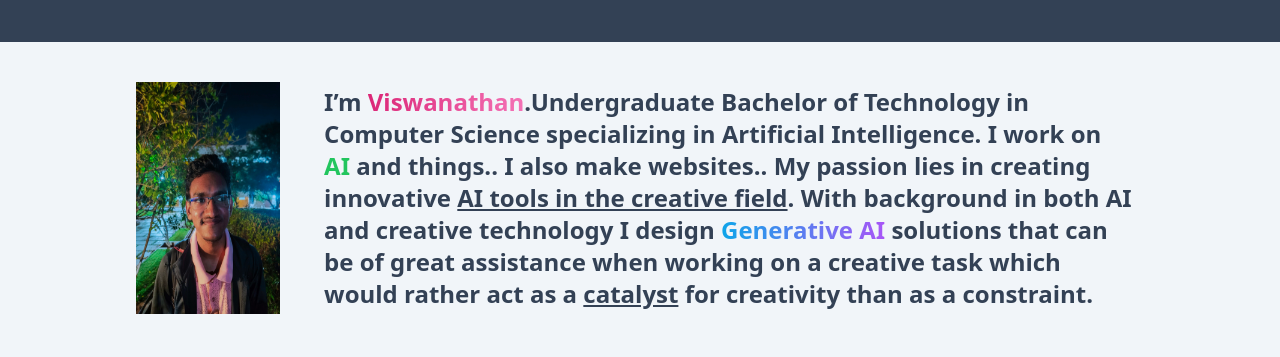
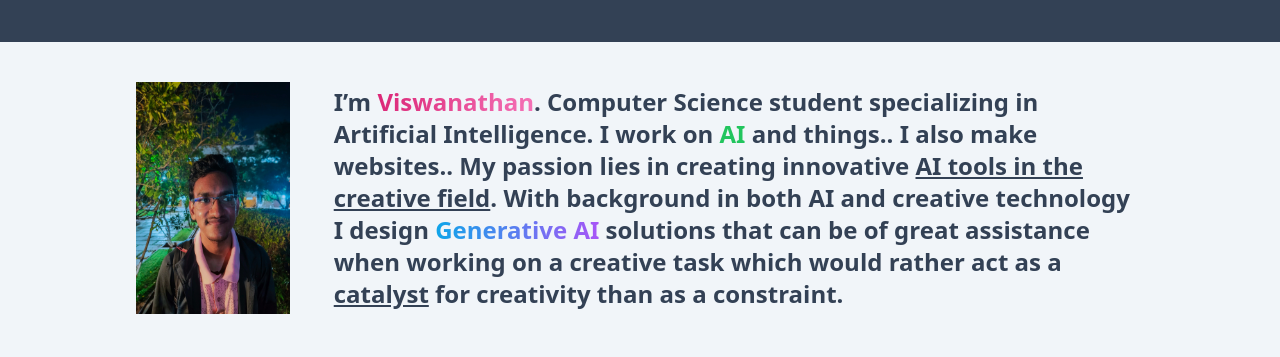
Before and after one commit to LiteShake/Portfolio, a React (Vite) app: page / in a window 1280 px wide. Shown: the part 758-1115 px from the top of the page. Built offline with nearby package versions, Linux system fonts and the light colour scheme.

Commit message:
Update About.jsx

```diff
--- a/src/Components/About.jsx
+++ b/src/Components/About.jsx
@@ -5,7 +5,7 @@ const About = () => {
   return (
     <div className='flex flex-col-reverse lg:flex-row-reverse md:mx-24 '>
       <div className='py-4 text-slate-700 font-semibold text-2xl px-2 md:px-6 m-1 place-content-center text-center md:text-left'>
-        I’m <span className='bg-gradient-to-r from-pink-600 to-pink-400 text-transparent bg-clip-text' >Viswanathan</span>.Undergraduate Bachelor of Technology in Computer Science specializing in Artificial Intelligence. I work on <span className='text-green-500'>AI</span> and things..
+        I’m <span className='bg-gradient-to-r from-pink-600 to-pink-400 text-transparent bg-clip-text' >Viswanathan</span>. Computer Science student specializing in Artificial Intelligence. I work on <span className='text-green-500'>AI</span> and things..
         I also make websites..
         My passion lies in creating innovative <span className='underline'>AI tools in the creative field</span>.
         With background in both AI and creative technology I design <span className='bg-gradient-to-r from-sky-500 to-purple-500 text-transparent bg-clip-text'>Generative AI</span> solutions
```
